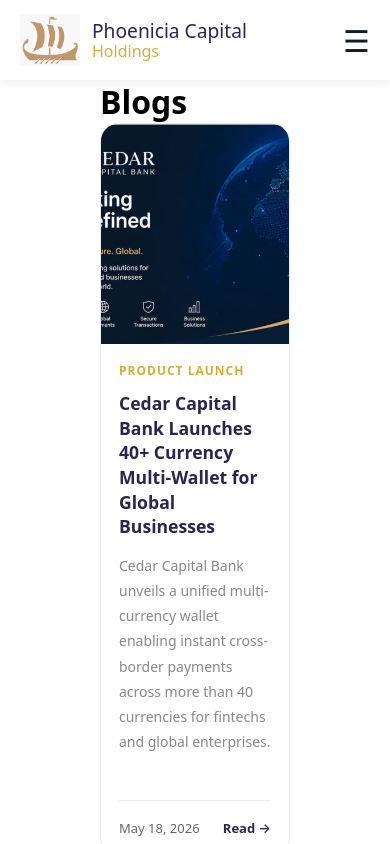
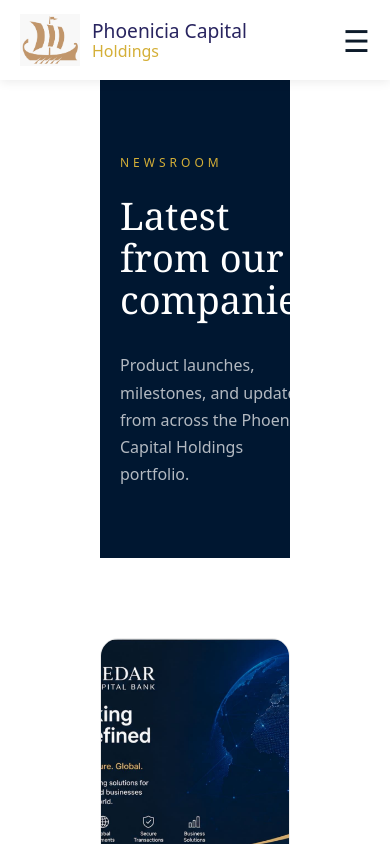
Before and after one commit to its-malaika16/phoenicia-capital, a React (Vite) app: page /blogs in a window 390 px wide. Shown: the top 844 px of the page. Built offline with nearby package versions, Linux system fonts and the light colour scheme.

Commit message:
added news page hero

```diff
--- /dev/null
+++ b/src/components/BlogCards/BlogHero.css
@@ -0,0 +1,79 @@
+.news-hero {
+  background: #001731;
+  min-height: 400px;
+
+  display: flex;
+  align-items: center;
+
+  padding: 0 12%;
+  width: 100%;
+  margin-bottom: 80px;
+}
+
+/* CONTENT */
+.news-hero-content {
+  max-width: 700px;
+}
+
+/* SMALL LABEL */
+.news-label {
+  display: inline-block;
+
+  color: #d4af37;
+
+  font-size: 12px;
+  letter-spacing: 4px;
+  font-weight: 500;
+
+  margin-bottom: 24px;
+}
+
+/* HEADING */
+.news-hero h1 {
+  font-size: 68px;
+  line-height: 1.1;
+
+  color: #ffffff;
+
+  font-family: Georgia, serif;
+  font-weight: 400;
+
+  margin-bottom: 32px;
+}
+
+/* DESCRIPTION */
+.news-hero p {
+  max-width: 550px;
+
+  color: rgba(255, 255, 255, 0.7);
+
+  font-size: 18px;
+  line-height: 1.7;
+}
+
+/* TABLET */
+@media (max-width: 992px) {
+  .news-hero {
+    padding: 80px 8%;
+  }
+
+  .news-hero h1 {
+    font-size: 52px;
+  }
+}
+
+/* MOBILE */
+@media (max-width: 768px) {
+  .news-hero {
+    min-height: auto;
+    padding: 70px 20px;
+  }
+
+  .news-hero h1 {
+    font-size: 38px;
+  }
+
+  .news-hero p {
+    font-size: 16px;
+  }
+}
--- /dev/null
+++ b/src/components/BlogCards/BlogHero.jsx
@@ -0,0 +1,26 @@
+import "./BlogHero.css";
+
+export default function NewsHero() {
+  return (
+    <section className="news-hero">
+
+      <div className="news-hero-content">
+
+        <span className="news-label">
+          NEWSROOM
+        </span>
+
+        <h1>
+          Latest from our companies
+        </h1>
+
+        <p>
+          Product launches, milestones, and updates from across the
+          Phoenicia Capital Holdings portfolio.
+        </p>
+
+      </div>
+
+    </section>
+  );
+}
--- a/src/pages/Blogs.jsx
+++ b/src/pages/Blogs.jsx
@@ -1,11 +1,12 @@
 import blogs from "../data/blogs";
 import BlogCard from "../components/BlogCards/BlogCard";
 import "../styles/Blogs.css";
+import BlogHero from "../components/BlogCards/BlogHero";
 
 export default function Blogs() {
   return (
     <div className="blogs-section">
-      <h1>Blogs</h1>
+      <BlogHero />
 
       <div className="blogs-grid">
         {blogs.map((blog) => (
```
